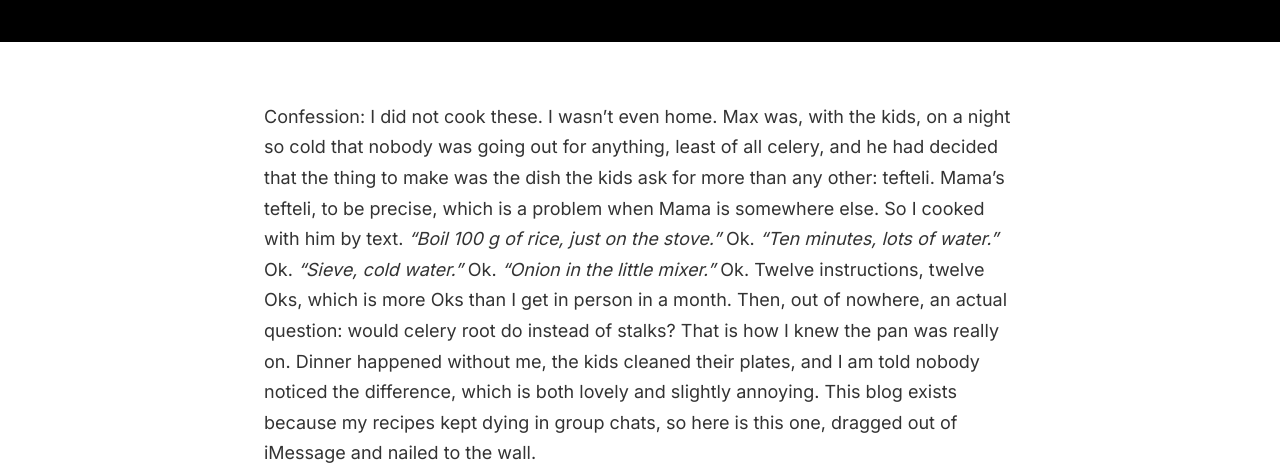
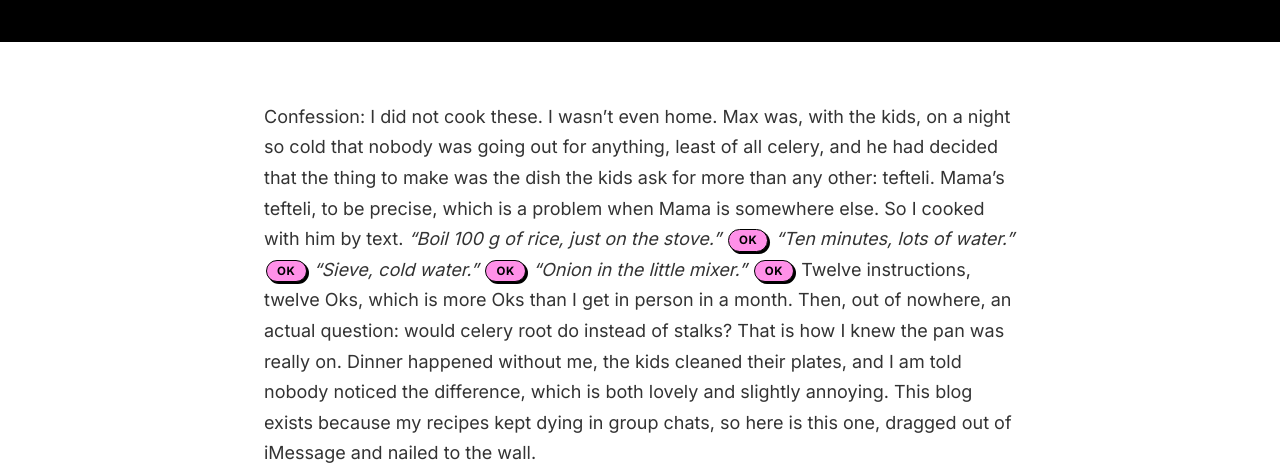
Before and after one commit to ppats77/mittenheim.com, a plain HTML site: page recipes/tefteli/index.html in a window 1280 px wide. Shown: the part 337-802 px from the top of the page. Drawn offline with Linux system fonts and the light colour scheme.

Commit message:
Tefteli: render the Ok replies as pink pill badges
Adds an inline .ok badge class to the stylesheet, matching the tag pills
with a small hard shadow.

Co-Authored-By: Claude Fable 5.1 <noreply@anthropic.com>

```diff
--- a/css/style.css
+++ b/css/style.css
@@ -284,6 +284,24 @@ a.card:hover .card__title {
   border: 1.5px solid var(--black);
   background: var(--pink);
   color: var(--black);
+}
+
+/* Inline reply badge inside a story (the "Ok" bubbles) */
+.ok {
+  display: inline-block;
+  padding: 1px 10px;
+  margin: 0 2px;
+  font-size: 0.72rem;
+  font-weight: 700;
+  line-height: 1.6;
+  text-transform: uppercase;
+  letter-spacing: 0.06em;
+  border-radius: 100px;
+  border: 1.5px solid var(--black);
+  background: var(--pink);
+  color: var(--black);
+  box-shadow: 2px 2px 0px var(--black);
+  vertical-align: middle;
 }
 
 /* --- Filter Bar --- */
--- a/recipes/tefteli/index.html
+++ b/recipes/tefteli/index.html
@@ -116,7 +116,7 @@
   <div class="recipe-content">
 
     <div class="recipe-story">
-      <p>Confession: I did not cook these. I wasn&rsquo;t even home. Max was, with the kids, on a night so cold that nobody was going out for anything, least of all celery, and he had decided that the thing to make was the dish the kids ask for more than any other: tefteli. Mama&rsquo;s tefteli, to be precise, which is a problem when Mama is somewhere else. So I cooked with him by text. <em>&ldquo;Boil 100 g of rice, just on the stove.&rdquo;</em> Ok. <em>&ldquo;Ten minutes, lots of water.&rdquo;</em> Ok. <em>&ldquo;Sieve, cold water.&rdquo;</em> Ok. <em>&ldquo;Onion in the little mixer.&rdquo;</em> Ok. Twelve instructions, twelve Oks, which is more Oks than I get in person in a month. Then, out of nowhere, an actual question: would celery root do instead of stalks? That is how I knew the pan was really on. Dinner happened without me, the kids cleaned their plates, and I am told nobody noticed the difference, which is both lovely and slightly annoying. This blog exists because my recipes kept dying in group chats, so here is this one, dragged out of iMessage and nailed to the wall.</p>
+      <p>Confession: I did not cook these. I wasn&rsquo;t even home. Max was, with the kids, on a night so cold that nobody was going out for anything, least of all celery, and he had decided that the thing to make was the dish the kids ask for more than any other: tefteli. Mama&rsquo;s tefteli, to be precise, which is a problem when Mama is somewhere else. So I cooked with him by text. <em>&ldquo;Boil 100 g of rice, just on the stove.&rdquo;</em> <span class="ok">Ok</span> <em>&ldquo;Ten minutes, lots of water.&rdquo;</em> <span class="ok">Ok</span> <em>&ldquo;Sieve, cold water.&rdquo;</em> <span class="ok">Ok</span> <em>&ldquo;Onion in the little mixer.&rdquo;</em> <span class="ok">Ok</span> Twelve instructions, twelve Oks, which is more Oks than I get in person in a month. Then, out of nowhere, an actual question: would celery root do instead of stalks? That is how I knew the pan was really on. Dinner happened without me, the kids cleaned their plates, and I am told nobody noticed the difference, which is both lovely and slightly annoying. This blog exists because my recipes kept dying in group chats, so here is this one, dragged out of iMessage and nailed to the wall.</p>
       <p><em>Tefteli</em> (&#1090;&#1077;&#1092;&#1090;&#1077;&#1083;&#1080;) are the meatballs of my childhood, and of every childhood across the former Soviet Union, from kindergarten lunch to the works canteen. They are not really Russian, or not only: the name comes from the Turkic <em>k&ouml;fte</em> family, the same root as Turkish k&ouml;fte, Greek keftedes and Bulgarian kyufte, and the dish is made exactly this way in Ukraine, Belarus, Moldova and Kazakhstan. What sets them apart from their cousins, the <em>kotlety</em>, is the rice folded straight into the mince, which is why this version is sometimes called <em>yozhiki</em>, hedgehogs, after the grains that poke out as they cook. The rice makes them soft and a little plump, and it stretches a single pack of meat into a proper pot of dinner. I brown them first, then finish them in a tomato sauce with carrot and celery until everything is tender and the sauce has thickened around them.</p>
       <p>Two things I insist on. I roll the meatballs in chickpea flour instead of wheat flour, which gives them a thin, nutty crust that holds up in the sauce. And I work a little water into the mixture, bit by bit, until I get the feeling it&rsquo;s enough. That is what keeps them tender rather than dense. I portion them with an ice-cream scoop (the one with the blue handle) so they all cook at the same pace.</p>
     </div>
```
Also changed, not shown: by/recipes/tefteli/index.html (+1 -1 lines), de/recipes/tefteli/index.html (+1 -1 lines).
